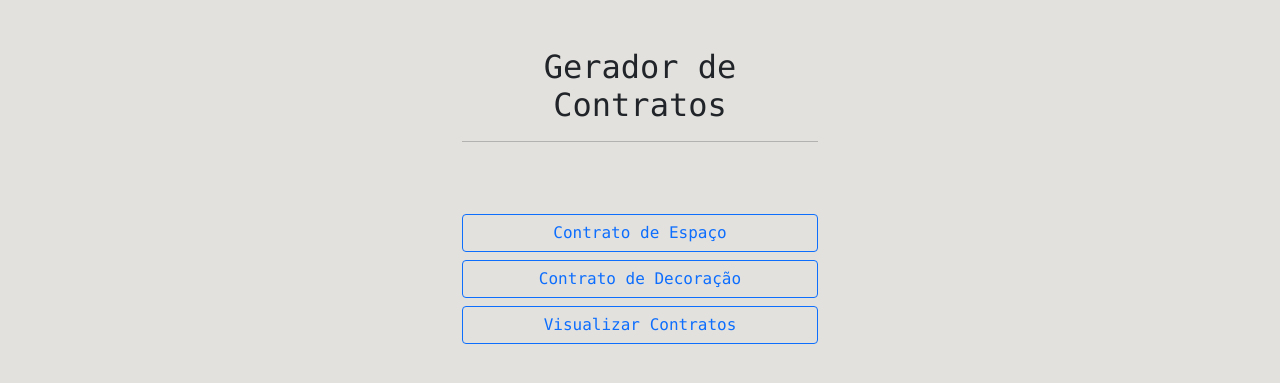
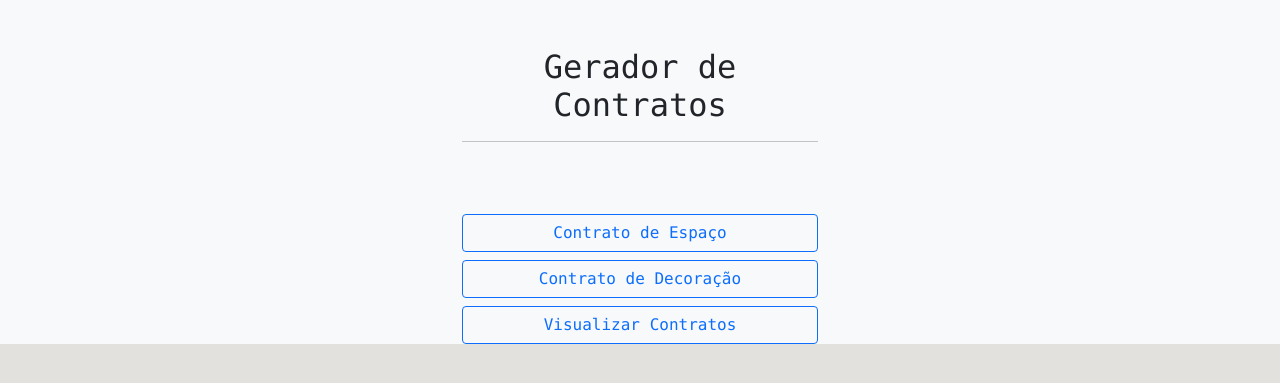
Before and after one commit to HenriqueTorresA/ContractGenerator, a Django app: page /home/ in a window 1280 px wide. Shown: the top 383 px of the page. Run offline with Django 5.2, Linux system fonts and the light colour scheme.

Commit message:
Ajustado cor de fundo e os botões da tela inicial (mudança apenas no stilo)

```diff
--- a/app_cg/templates/cg/base.html
+++ b/app_cg/templates/cg/base.html
@@ -37,7 +37,7 @@
     }
   </script>
 
-  <div class="content">
+  <div class="content bg-light">
     {% block conteudo %}
 
     {% endblock %}
--- a/app_cg/templates/cg/home.html
+++ b/app_cg/templates/cg/home.html
@@ -15,7 +15,7 @@
             <div class="col-sm-4 align-items-center d-grid">
                 <div class="mt-2">
                     <a href="{% url 'trading_screen' %}">
-                        <button type="button" class="btn btn-outline-primary horizontal-full">
+                        <button type="button" class="btn btn-outline-primary horizontal-full w-100">
                             Contrato de Espaço
                         </button>
                     </a>
@@ -23,13 +23,13 @@
 
                 <div class="mt-2">
                     <a href="{% url 'trading_screen_decoration' %}">
-                        <button type="button" class="btn btn-outline-primary horizontal-full">
+                        <button type="button" class="btn btn-outline-primary horizontal-full w-100">
                             Contrato de Decoração
                         </button>
                     </a>
                 </div>
 
-                <button type="button" class="btn btn-outline-primary mt-2">Visualizar Contratos</button>
+                <button type="button" class="btn btn-outline-primary mt-2 w-100">Visualizar Contratos</button>
             </div>
             <div class="col-sm-4"></div>
         </div>
```
